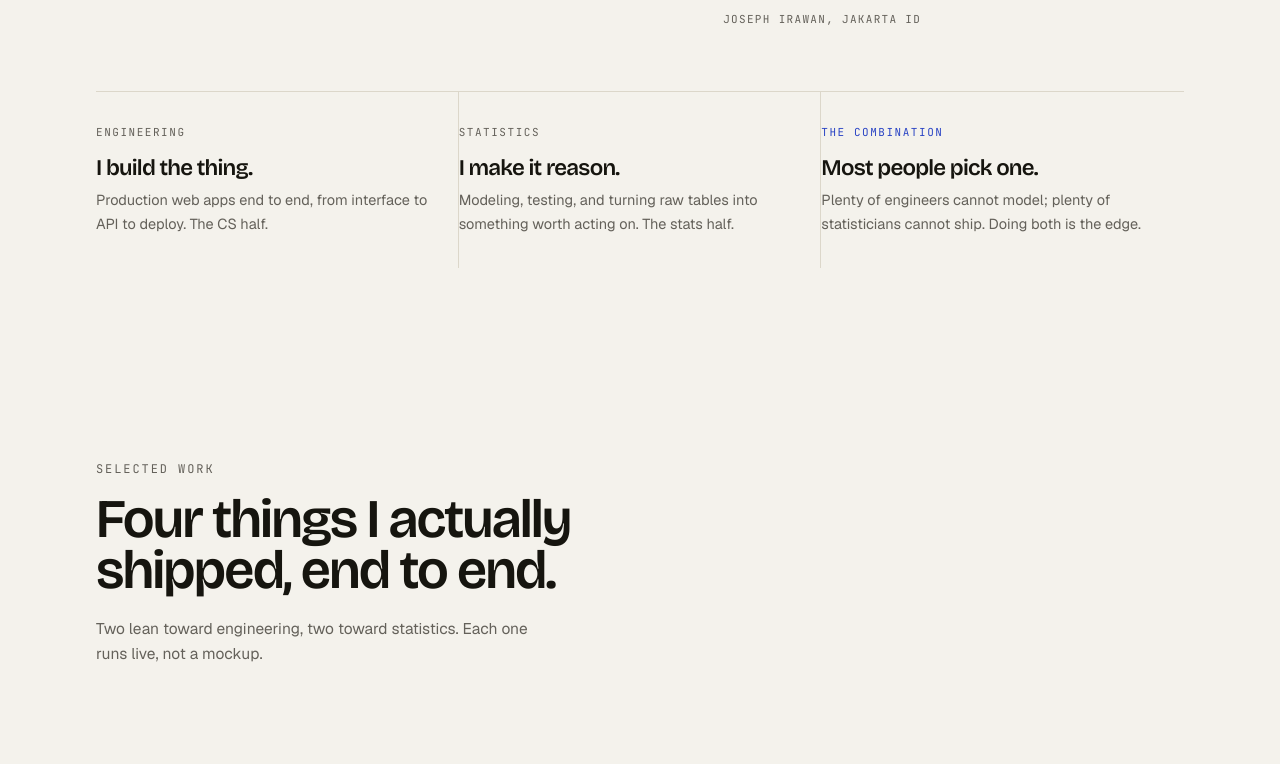
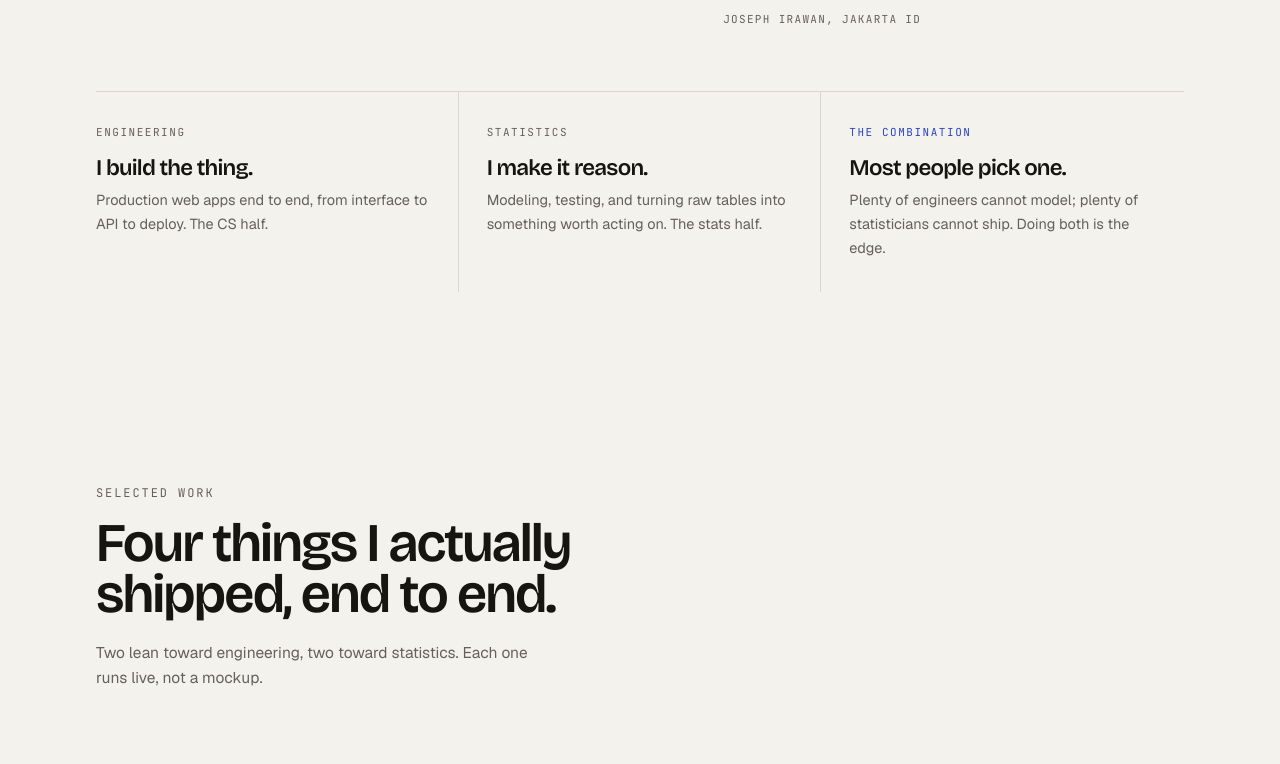
Before and after one commit to zpjosephi/josephsweb, a Next.js app: page / in a window 1280 px wide. Shown: the part 1476-2240 px from the top of the page. Built offline with nearby package versions, Linux system fonts and the light colour scheme.

Commit message:
fix the about facts columns hugging their divider lines
the per-column left padding used a first: selector, but each cell is
wrapped in a Reveal so first-child matched every column and zeroed all
their left padding. drive it off the map index instead.

```diff
--- a/src/app/page.tsx
+++ b/src/app/page.tsx
@@ -139,7 +139,9 @@ export default function Home() {
           <div className="mt-16 grid divide-y divide-card-border border-t border-card-border sm:grid-cols-3 sm:divide-x sm:divide-y-0">
             {facts.map((f, i) => (
               <Reveal key={f.k} delay={0.05 * i}>
-                <div className="px-0 py-8 sm:px-7 sm:first:pl-0">
+                <div
+                  className={`py-8 sm:px-7 ${i === 0 ? "sm:pl-0" : ""}`}
+                >
                   <div
                     className={`mono text-[11px] uppercase tracking-[0.14em] ${f.accent ? "text-accent" : "text-muted-foreground"}`}
                   >
```
